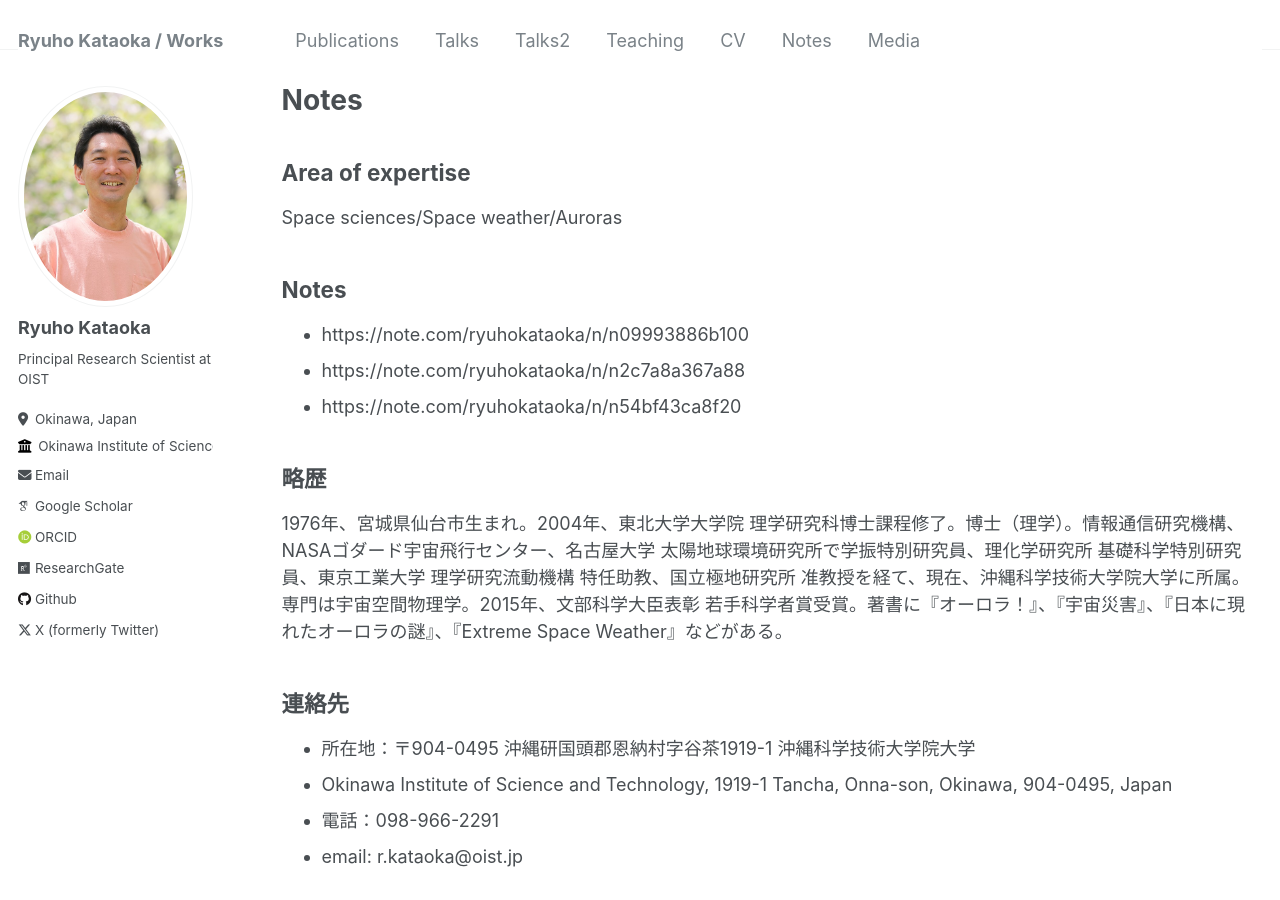
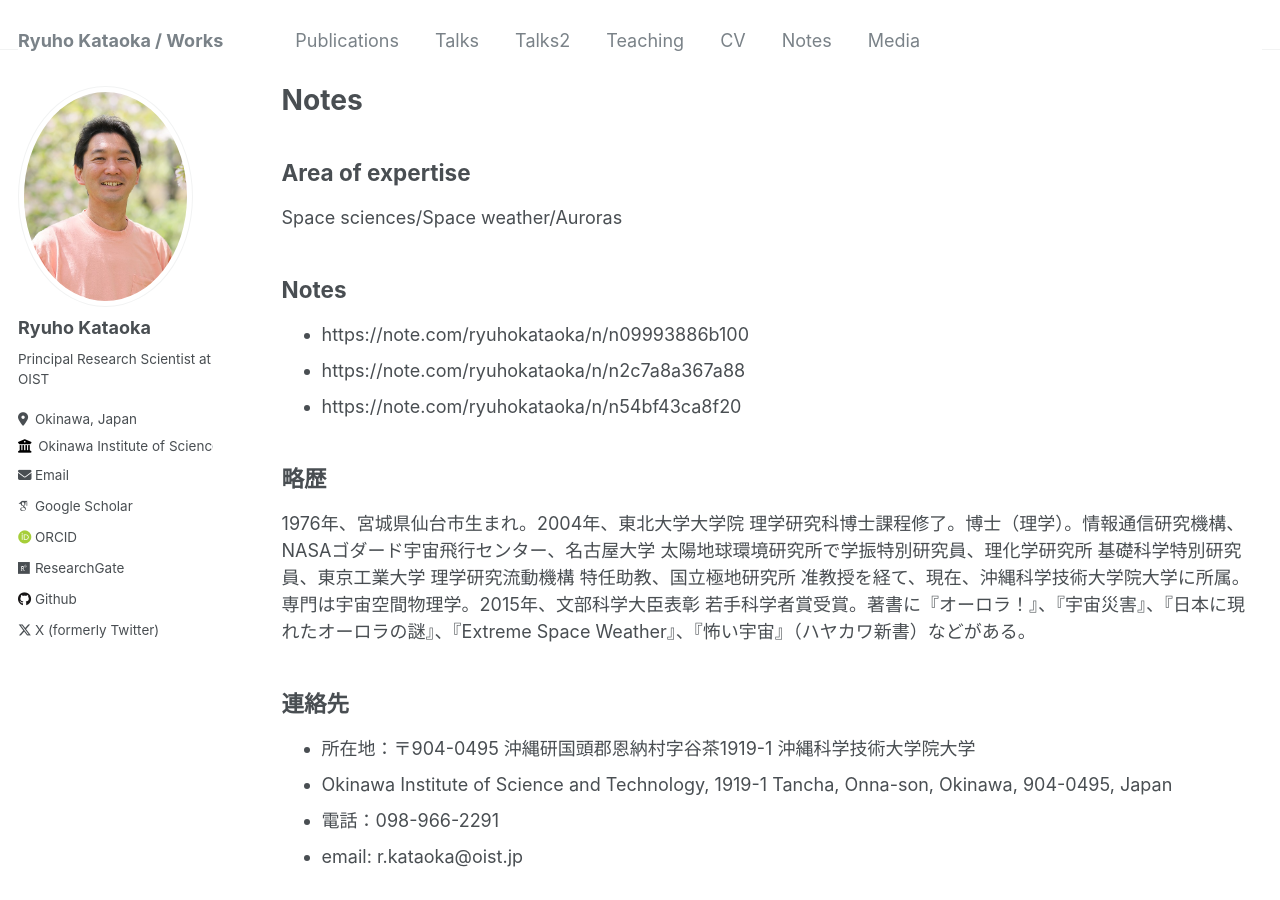
Before and after one commit to ryuhokataoka/ryuhokataoka.github.io, a Jekyll site: the page built from _pages/notes.md, in a window 1280 px wide and 900 px high. Built offline with Jekyll 4.4.1, drawn with Linux system fonts in a browser that asks for light colours; some web fonts are replaced; some of the changed text lies outside the part shown.

Commit message:
Update biography and awards in notes.md
Added a new publication and updated the list of awards.

```diff
--- a/_pages/notes.md
+++ b/_pages/notes.md
@@ -18,7 +18,7 @@ Notes
 
 略歴
 ----
-1976年、宮城県仙台市生まれ。2004年、東北大学大学院 理学研究科博士課程修了。博士（理学）。情報通信研究機構、NASAゴダード宇宙飛行センター、名古屋大学 太陽地球環境研究所で学振特別研究員、理化学研究所 基礎科学特別研究員、東京工業大学 理学研究流動機構 特任助教、国立極地研究所 准教授を経て、現在、沖縄科学技術大学院大学に所属。専門は宇宙空間物理学。2015年、文部科学大臣表彰 若手科学者賞受賞。著書に『オーロラ！』、『宇宙災害』、『日本に現れたオーロラの謎』、『Extreme Space Weather』などがある。
+1976年、宮城県仙台市生まれ。2004年、東北大学大学院 理学研究科博士課程修了。博士（理学）。情報通信研究機構、NASAゴダード宇宙飛行センター、名古屋大学 太陽地球環境研究所で学振特別研究員、理化学研究所 基礎科学特別研究員、東京工業大学 理学研究流動機構 特任助教、国立極地研究所 准教授を経て、現在、沖縄科学技術大学院大学に所属。専門は宇宙空間物理学。2015年、文部科学大臣表彰 若手科学者賞受賞。著書に『オーロラ！』、『宇宙災害』、『日本に現れたオーロラの謎』、『Extreme Space Weather』、『怖い宇宙』（ハヤカワ新書）などがある。
 
 連絡先
 ----
```
Also changed, not shown: other parts of _pages/notes.md (+1 -0 lines).
